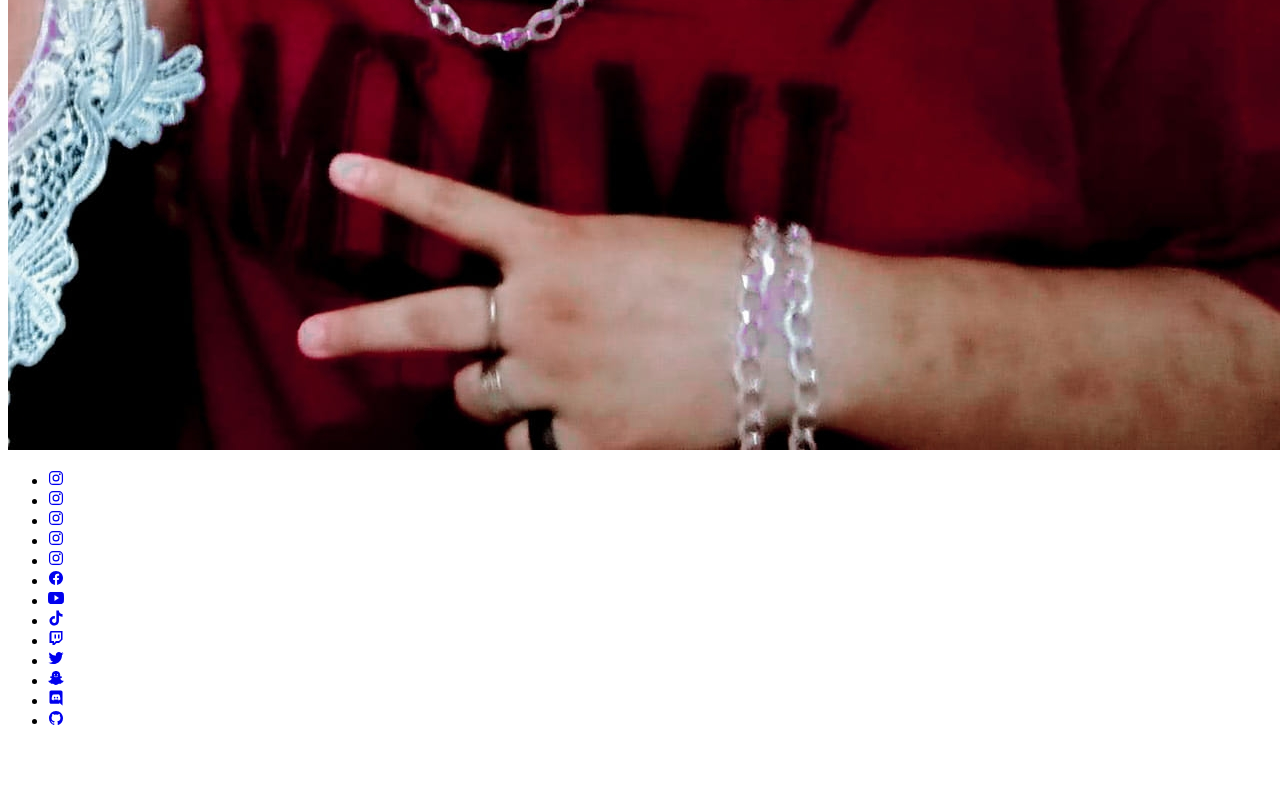
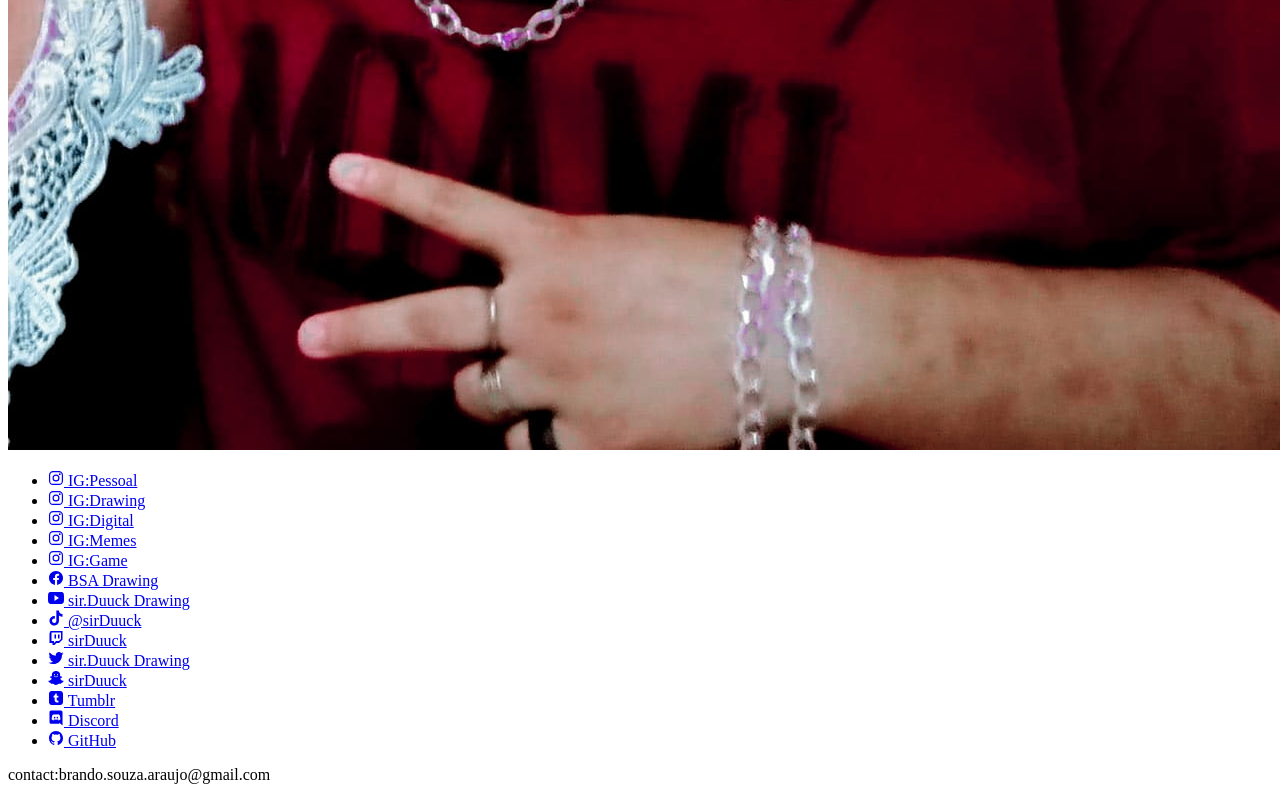
Before and after one commit to sirDuuck/Links_sirDuuck, a plain HTML site: page Link.html in a window 1280 px wide. Shown: the part 997-1797 px from the top of the page. Before the commit the page ends 1743 px from the top, so only its background shows below. Drawn offline with nearby package versions, Linux system fonts and the light colour scheme.

Commit message:
correção de erros

```diff
--- a/Link.html
+++ b/Link.html
@@ -15,21 +15,25 @@
     </header>
     <nav>
         <ul>
-                <li><a href="https://www.instagram.com/sirduuck_sa/"><ion-icon name="logo-instagram">IG:Pessoal</ion-icon></a></li>
-                <li><a href="https://www.instagram.com/sirduuckdrawing/"><ion-icon name="logo-instagram">IG:Drawing</ion-icon></a></li>
-                <li><a href="https://www.instagram.com/sir_duuck_digital/"><ion-icon name="logo-instagram">IG:Digital</ion-icon></a></li>
-                <li><a href="#"><ion-icon name="logo-instagram">IG:Memes</ion-icon></a></li>
-                <li><a href="#"><ion-icon name="logo-instagram">IG:Gamer</ion-icon></a></li>
-                <li><a href="https://www.facebook.com/SirDuuck.Arts"><ion-icon name="logo-facebook">BSA Drawing</ion-icon></a></li>
-                <li><a href="https://www.youtube.com/channel/UCakYMPXUDYdlmi5vYVkBPYQ"><ion-icon name="logo-youtube">SirDuuck Drawing</ion-icon></a></li>
-                <li><a href="#"><ion-icon name="logo-tiktok">@sirDuuck</ion-icon></a></li>
-                <li><a href="#"><ion-icon name="logo-twitch">sirDuuck</ion-icon></a></li>
-                <li><a href="#"><ion-icon name="logo-twitter">Sir.Duuck Drawing</ion-icon></a></li>
-                <li><a href="#"><ion-icon name="logo-snapchat">SirDuuck</ion-icon></a></li>
-                <li><a href="https://discord.com/users/292277744350527498"><ion-icon name="logo-discord">Discord</ion-icon></a></li>
-                <li><a href="https://github.com/sirDuuck"><ion-icon name="logo-github">GitHub</ion-icon></a></li>
+            <li><a href="https://www.instagram.com/sirduuck_sa/"><ion-icon name="logo-instagram"></ion-icon> IG:Pessoal</a></li>
+            <li><a href="https://www.instagram.com/sirduuckdrawing/"><ion-icon name="logo-instagram"></ion-icon> IG:Drawing</a></li>
+            <li><a href="https://www.instagram.com/sir_duuck_digital/"><ion-icon name="logo-instagram"></ion-icon> IG:Digital</a></li>
+            <li><a href="https://www.instagram.com/patinomemeiro/"><ion-icon name="logo-instagram"></ion-icon> IG:Memes</a></li>
+            <li><a href="https://www.instagram.com/sirduuck_gaming/"><ion-icon name="logo-instagram"></ion-icon> IG:Game</a></li>
+            <li><a href="https://www.facebook.com/SirDuuck.Arts"><ion-icon name="logo-facebook"></ion-icon> BSA Drawing</a></li>
+            <li><a href="https://www.youtube.com/channel/UCakYMPXUDYdlmi5vYVkBPYQ"><ion-icon name="logo-youtube"></ion-icon> sir.Duuck Drawing</a></li>
+            <li><a href="https://www.tiktok.com/@sirduuck"><ion-icon name="logo-tiktok"></ion-icon> @sirDuuck</a></li>
+            <li><a href="https://www.twitch.tv/sirduuck"><ion-icon name="logo-twitch"></ion-icon> sirDuuck</a></li>
+            <li><a href="https://twitter.com/DuuckSir"><ion-icon name="logo-twitter"></ion-icon> sir.Duuck Drawing</a></li>
+            <li><a href="#"><ion-icon name="logo-snapchat"></ion-icon> sirDuuck</a></li>
+            <li><a href="https://www.tumblr.com/sirduuck"><ion-icon name="logo-tumblr"></ion-icon> Tumblr</a></li>
+            <li><a href="https://discord.com/users/292277744350527498"><ion-icon name="logo-discord"></ion-icon> Discord</a></li>
+            <li><a href="https://github.com/sirDuuck"><ion-icon name="logo-github"></ion-icon> GitHub</a></li>
         </ul>
     </nav>
+    <footer>
+        <p>contact:brando.souza.araujo@gmail.com</p>
+    </footer>
     <script src="https://cdn.jsdelivr.net/npm/ionicons@5.5.3/dist/ionicons.js"></script>
 </body>
 </html>
```
Also changed, not shown: Link.js (+25 -0 lines). Lines whose indentation alone changed are shown as unchanged.
